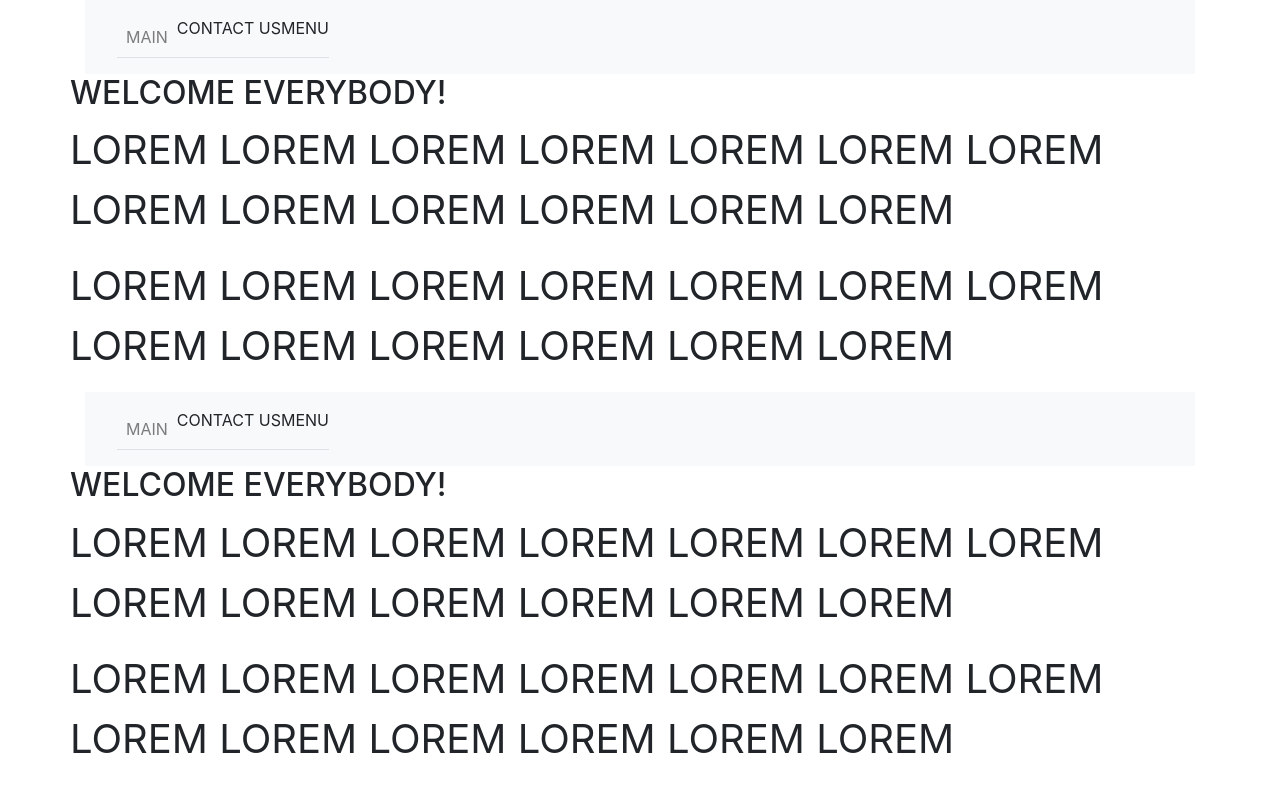
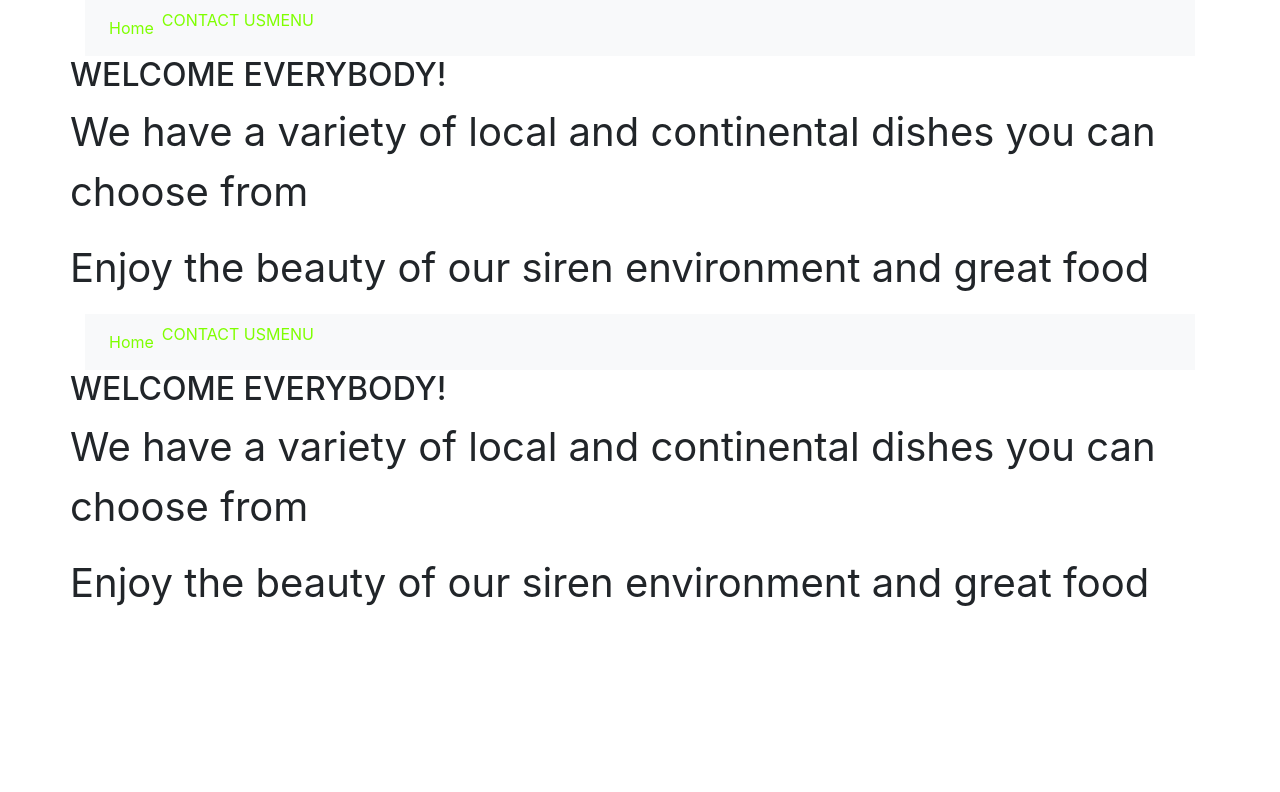
Before and after one commit to addod19/Restaurant-Page, a website built with webpack: page dist/index.html in a window 1280 px wide. Built offline with nearby package versions, Linux system fonts and the light colour scheme.

Commit message:
improved styling

```diff
--- a/src/component/main.js
+++ b/src/component/main.js
@@ -17,11 +17,12 @@ const main = () => {
   heading.classList.add('heading');
   main.appendChild(heading);
 
-  const text = ['lorem lorem lorem lorem lorem lorem lorem lorem lorem lorem lorem lorem lorem',
-      'lorem lorem lorem lorem lorem lorem lorem lorem lorem lorem lorem lorem lorem'];
+  const text = ['We have a variety of local and continental dishes you can choose from',
+      'Enjoy the beauty of our siren environment and great food'];
+  console.log(text)
   for (let i = 0; i < text.length; i += 1) {
     const element = document.createElement('p');
-    element.innerHTML = text[i].toUpperCase();
+    element.innerHTML = text[i];
     main.appendChild(element);
   }
 };
--- a/src/component/menu.js
+++ b/src/component/menu.js
@@ -16,9 +16,11 @@ const menu = () => {
   container.appendChild(menuContainer);
 
   const imgArr = ['res', 'res1', 'res2', 'res3', 'res4', 're1', 're2'];
+  const desc = ['Jollof Rice', 'Banku and Okro', 'Akple and Fetri detsi', 'Beef Balls', 'Goat Soup', 'Salad'];
+  const price = [20, 44, 33, 23, 12, 56, 100, 54];
+  for (let i = 0; i < 6; i += 1) {
 
-  for (let i = 0; i < 6; i += 1) {
-    const description = 'Lorem ipsum dolor sit amet consectetur, lorem lorem lorem lorem. lorem lorem lorem lorem';
+    const description = `${desc[i] + ' ' + '$' + price[i]}`;
 
     const pdt = document.createElement('div');
     pdt.className = 'product';
--- a/src/component/nav.js
+++ b/src/component/nav.js
@@ -24,56 +24,59 @@ const myNav = () => {
   container.className = 'collapse navbar-collapse';
   container.setAttribute('id', 'toggleNav');
 
+  nav.appendChild(container);
 
 
-  const navItems = document.createElement('nav');
-  navItems.className = 'navbar navbar-fixed-top navbar-expand-lg navbar-ligh';
-  nav.appendChild(navItems);
+  // const navItems = document.createElement('nav');
+  // nav.appendChild(navItems);
 
   const ul = document.createElement('ul');
-  ul.className = 'nav nav-tabs navbar-nav mr-auto';
-  navItems.appendChild(ul);
+  ul.className = 'navbar-nav mr-auto mt-2 mt-lg-0';
+  container.appendChild(ul);
 
   const li = document.createElement('li');
   li.className = 'nav-item';
+  ul.appendChild(li);
 
+  const a = document.createElement('a');
+  a.className = 'nav-link';
+  li.appendChild(a);
 
-  const element = document.createElement('a');
-  element.className = 'nav-link';
-
-  element.innerHTML = 'MAIN';
-  element.addEventListener('click', () => {
+  a.innerHTML = 'Home';
+  a.addEventListener('click', () => {
     content.innerHTML = '';
     myNav();
     main();
   });
   ul.appendChild(li);
-  li.appendChild(element);
+  li.appendChild(a);
 
   const li2 = document.createElement('li');
   li2.className = 'nav-item';
-  const element2 = document.createElement('a');
-  element2.innerHTML = 'CONTACT US';
-  element2.addEventListener('click', () => {
+  const a2 = document.createElement('a');
+  a2.innerHTML = 'CONTACT US';
+  a2.addEventListener('click', () => {
     content.innerHTML = '';
     myNav();
     contact();
   });
   ul.appendChild(li2);
-  li2.appendChild(element2);
+  li2.appendChild(a2);
 
   const li3 = document.createElement('li');
   li3.className = 'nav-item';
 
-  const element3 = document.createElement('a');
-  element3.innerHTML = 'MENU';
-  element3.addEventListener('click', () => {
+  const a3 = document.createElement('a');
+  a3.innerHTML = 'MENU';
+  a3.addEventListener('click', () => {
     content.innerHTML = '';
     myNav();
     menu();
   });
   ul.appendChild(li3);
-  li3.appendChild(element3);
+  li3.appendChild(a3);
+
+  return nav;
 };
 
 export default myNav;
--- a/src/css/style.css
+++ b/src/css/style.css
@@ -26,6 +26,13 @@
 .heading {
     text-align: center;
 }
+a {
+    color: chartreuse !important;
+}
+a:hover {
+    cursor: pointer;
+    color: crimson !important;
+}
 @media screen and(max-width: 768px) {
 
 }
```
Also changed, not shown: dist/main.js.
